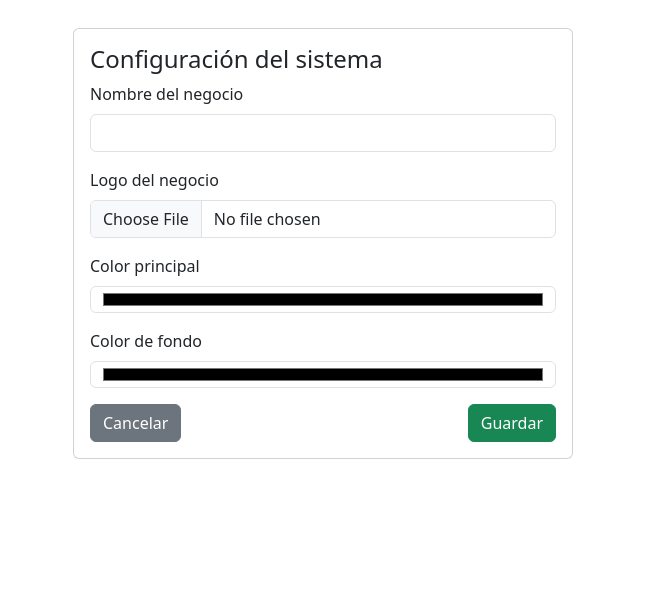
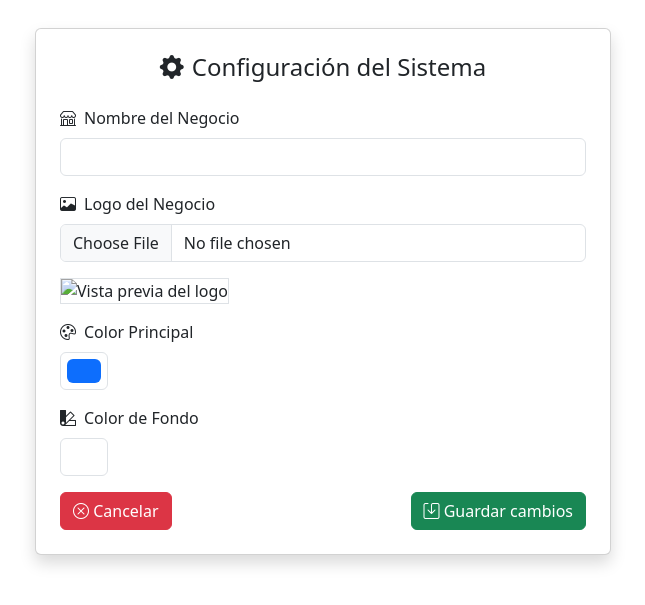
Before and after one commit to AppBebedero/app-emprendimiento-v2, a Flask app: template modulos/core/templates/configuracion.html in a window 1280 px wide. Shown: the part 76-681 px from the top of the page, without its empty margins (317-962 px from the left). Run offline with Flask 3, Linux system fonts and the light colour scheme; the template is opened without the code that fills it, so the values that code supplies are empty.

Commit message:
Update configuracion.html

```diff
--- a/modulos/core/templates/configuracion.html
+++ b/modulos/core/templates/configuracion.html
@@ -1,34 +1,107 @@
 {% extends 'base.html' %}
-{% block title %}Configuración{% endblock %}
+
+{% block title %}Configuración del sistema{% endblock %}
+{% block topbar_title %}Configuración del sistema{% endblock %}
+
 {% block content %}
-<div class="card mx-auto my-5" style="max-width:500px;">
-  <div class="card-body">
-    <h4 class="card-title">Configuración del sistema</h4>
-    <form action="{{ url_for('core.configuracion') }}" method="POST" enctype="multipart/form-data">
+<div class="container mt-5 mb-5" style="max-width: 600px;">
+  <div class="card shadow p-4">
+    <h4 class="text-center mb-4"><i class="bi bi-gear-fill me-2"></i>Configuración del Sistema</h4>
+
+    <form id="configForm">
       <div class="mb-3">
-        <label class="form-label">Nombre del negocio</label>
-        <input name="NombreNegocio" class="form-control" required value="{{ NombreNegocio }}">
+        <label for="nombreNegocio" class="form-label"><i class="bi bi-shop me-2"></i>Nombre del Negocio</label>
+        <input type="text" class="form-control" id="nombreNegocio" name="NombreNegocio" value="{{ config.get('NombreNegocio', '') }}" required>
       </div>
+
       <div class="mb-3">
-        <label class="form-label">Logo del negocio</label>
-        <input type="file" name="LogoArchivo" class="form-control">
-        {% if LogoURL %}
-          <img src="{{ LogoURL }}" alt="Logo" class="mt-2" style="height:80px;">
-        {% endif %}
+        <label for="logoFile" class="form-label"><i class="bi bi-image me-2"></i>Logo del Negocio</label>
+        <input type="file" class="form-control" id="logoFile" accept="image/*">
+        <img id="logoPreview" src="{{ config.get('LogoURL', '') }}" alt="Vista previa del logo" class="img-fluid mt-3 border" style="max-height: 150px;">
       </div>
+
       <div class="mb-3">
-        <label class="form-label">Color principal</label>
-        <input type="color" name="ColorPrincipal" class="form-control" value="{{ ColorPrincipal }}">
+        <label for="colorPrincipal" class="form-label"><i class="bi bi-palette me-2"></i>Color Principal</label>
+        <input type="color" class="form-control form-control-color" id="colorPrincipal" name="ColorPrincipal" value="{{ config.get('ColorPrincipal', '#0d6efd') }}">
       </div>
+
       <div class="mb-3">
-        <label class="form-label">Color de fondo</label>
-        <input type="color" name="ColorFondo" class="form-control" value="{{ ColorFondo }}">
+        <label for="colorFondo" class="form-label"><i class="bi bi-palette2 me-2"></i>Color de Fondo</label>
+        <input type="color" class="form-control form-control-color" id="colorFondo" name="ColorFondo" value="{{ config.get('ColorFondo', '#ffffff') }}">
       </div>
+
       <div class="d-flex justify-content-between">
-        <a href="{{ url_for('core.inicio') }}" class="btn btn-secondary">Cancelar</a>
-        <button type="submit" class="btn btn-success">Guardar</button>
+        <a href="/" class="btn btn-danger"><i class="bi bi-x-circle"></i> Cancelar</a>
+        <button type="submit" class="btn btn-success"><i class="bi bi-save"></i> Guardar cambios</button>
       </div>
     </form>
   </div>
 </div>
+
+<script>
+document.getElementById('logoFile').addEventListener('change', function () {
+  const preview = document.getElementById('logoPreview');
+  const file = this.files[0];
+  if (file) {
+    preview.src = URL.createObjectURL(file);
+  }
+});
+
+document.getElementById('configForm').addEventListener('submit', async function (e) {
+  e.preventDefault();
+  const form = e.target;
+
+  const nombreNegocio = form.NombreNegocio.value;
+  const colorPrincipal = form.ColorPrincipal.value;
+  const colorFondo = form.ColorFondo.value;
+  const logoFile = document.getElementById('logoFile').files[0];
+
+  const data = {
+    NombreNegocio: nombreNegocio,
+    ColorPrincipal: colorPrincipal,
+    ColorFondo: colorFondo
+  };
+
+  try {
+    // Enviar logo (si se seleccionó)
+    if (logoFile) {
+      const reader = new FileReader();
+      reader.onloadend = async function () {
+        const base64Logo = reader.result.split(',')[1];
+
+        const respuestaLogo = await fetch('{{ config["URLScriptConfig"] }}', {
+          method: 'POST',
+          body: JSON.stringify({
+            clave: 'LogoURL',
+            valor: base64Logo,
+            tipo: 'imagen'
+          })
+        });
+
+        const r1 = await respuestaLogo.text();
+        console.log('Respuesta logo:', r1);
+      };
+      reader.readAsDataURL(logoFile);
+    }
+
+    // Enviar colores y nombre
+    for (const clave in data) {
+      await fetch('{{ config["URLScriptConfig"] }}', {
+        method: 'POST',
+        body: JSON.stringify({
+          clave: clave,
+          valor: data[clave]
+        })
+      });
+    }
+
+    alert('Configuración actualizada');
+    window.location.href = '/';
+
+  } catch (error) {
+    console.error('Error al guardar configuración:', error);
+    alert('Ocurrió un error al guardar los datos');
+  }
+});
+</script>
 {% endblock %}
```
